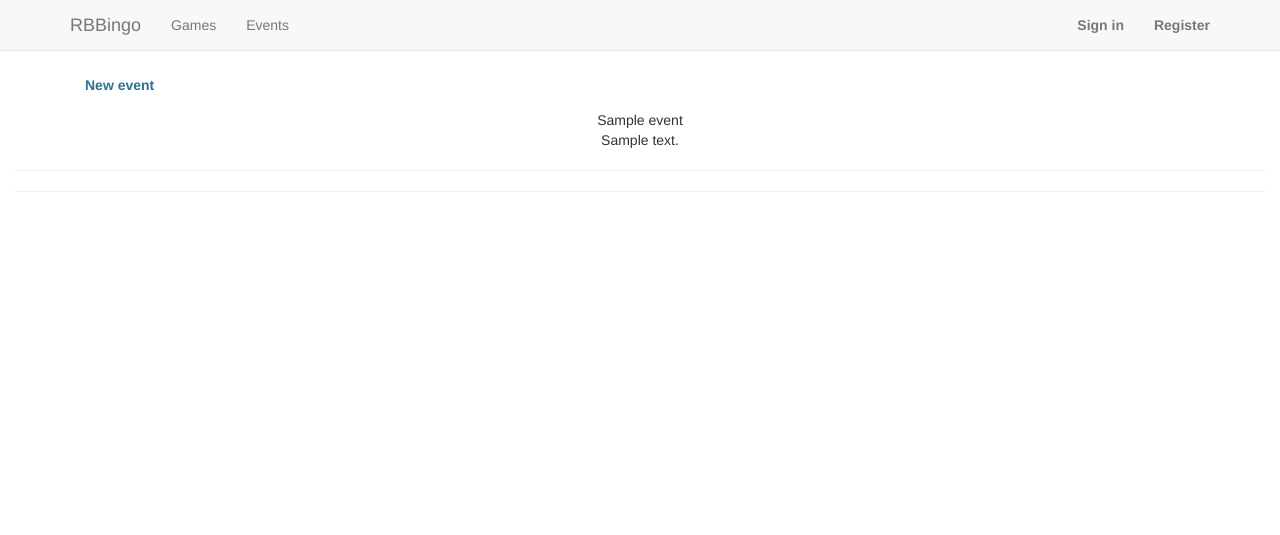
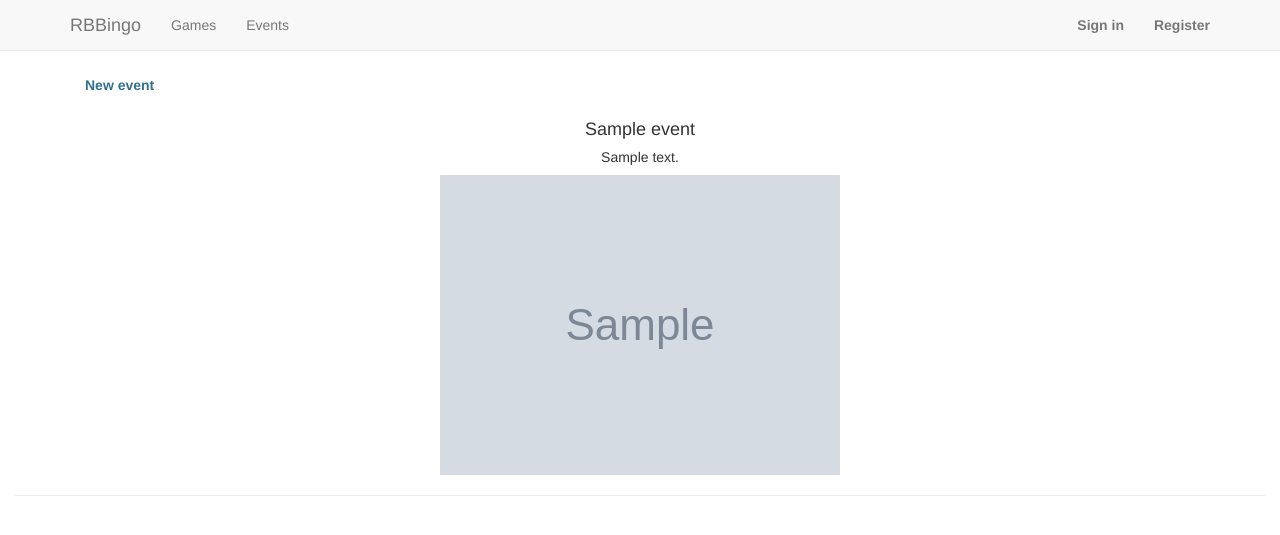
Before and after one commit to bartromgens/rbbbingo, a Django app: template website/templates/website/events.html in a window 1280 px wide. Shown: the top 535 px of the page. Run offline with Django 3.2, Linux system fonts and the light colour scheme; the template is opened without the code that fills it: most values are stand-ins (such as "Sample title", 1, 10 or a date in 2020); grey boxes marked "Sample" are stand-in pictures; some libraries are stand-ins or nearby versions.

Commit message:
Show event image on events overview page

```diff
--- a/website/templates/website/events.html
+++ b/website/templates/website/events.html
@@ -5,7 +5,7 @@
 
 {% block content %}
 
-<div class="subnav subnav subnav-fixed-top">
+<div class="subnav subnav subnav-fixed-top" xmlns="http://www.w3.org/1999/html">
     <div class="container">
         <div class="subnav">
             <ul class="nav navbar-nav">
@@ -15,12 +15,17 @@
     </div>
 </div>
 
-{% for event in events %}
-    <div class="row" align="center">
-        {{ event.name }} <br/>
-        {{ event.description }}
-    </div>
-    <hr/>
-{% endfor %}
+<div class="row" align="center">
+    {% for event in events %}
+        <div class="col-md-12">
+        <h4>{{ event.name }}</h4>
+        <h5>{{ event.description }}</h5>
+        {% if event.image %}
+          <img src="{{ event.image.url }}" class="img-responsive" alt="{{ event.name }} image">
+        {% endif %}
+        </div>
+        <hr/>
+    {% endfor %}
+</div>
 
 {% endblock %}
```
